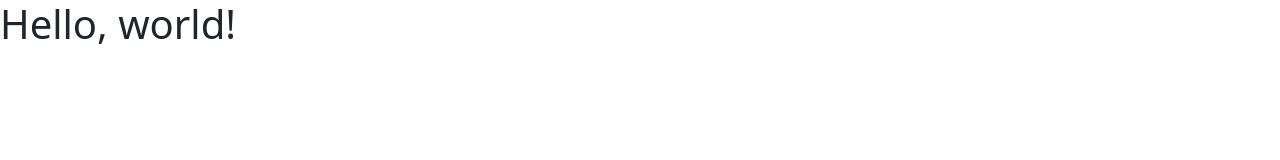
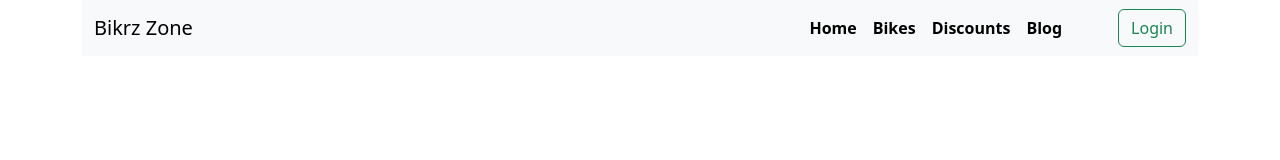
Before and after one commit to Mahmudsana06/bikerz-zone, a plain HTML site: page index.html in a window 1280 px wide. Drawn offline with nearby package versions, Linux system fonts and the light colour scheme.

Commit message:
navbar added

```diff
--- a/index.html
+++ b/index.html
@@ -1,15 +1,61 @@
 <!doctype html>
 <html lang="en">
-  <head>
+
+<head>
     <meta charset="utf-8">
     <meta name="viewport" content="width=device-width, initial-scale=1">
     <title>Bikerz Zone</title>
-    <link href="https://cdn.jsdelivr.net/npm/bootstrap@5.3.0-alpha1/dist/css/bootstrap.min.css" rel="stylesheet" integrity="sha384-GLhlTQ8iRABdZLl6O3oVMWSktQOp6b7In1Zl3/Jr59b6EGGoI1aFkw7cmDA6j6gD" crossorigin="anonymous">
-  </head>
-  <body>
-    <h1>Hello, world!</h1>
+    <link href="https://cdn.jsdelivr.net/npm/bootstrap@5.3.0-alpha1/dist/css/bootstrap.min.css" rel="stylesheet"
+        integrity="sha384-GLhlTQ8iRABdZLl6O3oVMWSktQOp6b7In1Zl3/Jr59b6EGGoI1aFkw7cmDA6j6gD" crossorigin="anonymous">
+</head>
+
+<body class="container-lg">
+    <!-- header -->
+    <header>
+        <nav class="navbar navbar-expand-lg bg-body-tertiary">
+            <div class="container-fluid">
+                <a class="navbar-brand" href="#">Bikrz Zone</a>
+                <button class="navbar-toggler" type="button" data-bs-toggle="collapse"
+                    data-bs-target="#navbarSupportedContent" aria-controls="navbarSupportedContent"
+                    aria-expanded="false" aria-label="Toggle navigation">
+                    <span class="navbar-toggler-icon"></span>
+                </button>
+                <div class="collapse navbar-collapse" id="navbarSupportedContent">
+                    <ul class="navbar-nav ms-auto mb-2 mb-lg-0 fw-semibold">
+                        <li class="nav-item">
+                            <a class="nav-link active" aria-current="page" href="#">Home</a>
+                        </li>
+                        <li class="nav-item">
+                            <a class="nav-link active" aria-current="page" href="#">Bikes</a>
+                        </li>
+                        <li class="nav-item">
+                            <a class="nav-link active" aria-current="page" href="#">Discounts</a>
+                        </li>
+                        <li class="nav-item">
+                            <a class="nav-link active" aria-current="page" href="#">Blog</a>
+                        </li>
+
+                    </ul>
+
+                    <button class=" ms-5 btn btn-outline-success" type="submit">Login</button>
+
+                </div>
+            </div>
+        </nav>
+    </header>
+    <!-- main -->
+    <main>
+
+    </main>
+    <!-- footer -->
+    <footer>
+
+    </footer>
 
     <!-- bootstrap js file -->
-    <script src="https://cdn.jsdelivr.net/npm/bootstrap@5.3.0-alpha1/dist/js/bootstrap.bundle.min.js" integrity="sha384-w76AqPfDkMBDXo30jS1Sgez6pr3x5MlQ1ZAGC+nuZB+EYdgRZgiwxhTBTkF7CXvN" crossorigin="anonymous"></script>
-  </body>
+    <script src="https://cdn.jsdelivr.net/npm/bootstrap@5.3.0-alpha1/dist/js/bootstrap.bundle.min.js"
+        integrity="sha384-w76AqPfDkMBDXo30jS1Sgez6pr3x5MlQ1ZAGC+nuZB+EYdgRZgiwxhTBTkF7CXvN"
+        crossorigin="anonymous"></script>
+</body>
+
 </html>
```
